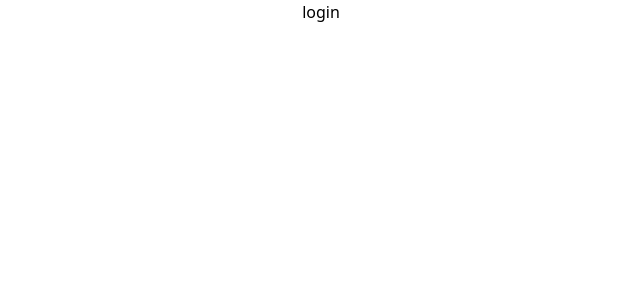
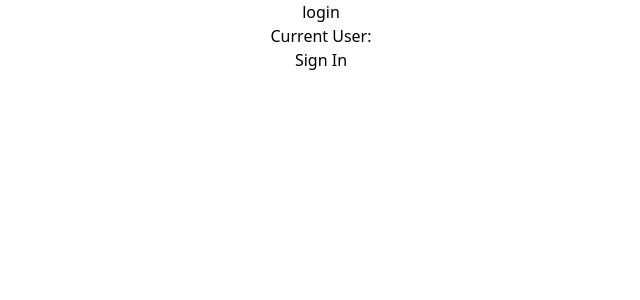
Before and after one commit to tgmgroup/virtual-easter-egg-hunt, a Next.js app: page /auth/login in a window 1280 px wide. Shown: the top 300 px of the page, without its empty margins (319-959 px from the left). Built offline with nearby package versions, Linux system fonts and the light colour scheme; no server answers.

Commit message:
login via google.

```diff
--- a/jsconfig.json
+++ b/jsconfig.json
@@ -5,7 +5,8 @@
     "paths": {
       "@/*": ["*"],
       "@/components/*": ["components/*"],
-      "@/styles/*": ["styles/*"]
+      "@/styles/*": ["styles/*"],
+      "@/lib/*": ["lib/*"]
       // add more folders here
     }
   },
--- /dev/null
+++ b/lib/auth.js
@@ -0,0 +1,78 @@
+import React, { useState, useEffect, useContext, createContext } from 'react';
+import firebase from '@/lib/firebase';
+import { createUser } from './db';
+import { urlObjectKeys } from 'next/dist/next-server/lib/utils';
+
+const authContext = createContext();
+
+export function AuthProvider({ children }) {
+  const auth = useProvideAuth();
+  return <authContext.Provider value={auth}>{children}</authContext.Provider>;
+}
+
+export const useAuth = () => {
+  return useContext(authContext);
+};
+
+function useProvideAuth() {
+  const [user, setUser] = useState(null);
+
+  const handleUser = (rawUser) => {
+    if (rawUser) {
+      const user = formatUser(rawUser);
+
+      createUser(user.uid, user);
+      setUser(user);
+      return user;
+    } else {
+      setUser(false);
+      return false;
+    }
+  };
+
+  const signinWithGithub = () => {
+    return firebase
+      .auth()
+      .signInWithPopup(new firebase.auth.GithubAuthProvider())
+      .then((response) => handleUser(response.user));
+  };
+
+  const siginWithGoogle = () => {
+    return firebase
+      .auth()
+      .signInWithPopup(new firebase.auth.GoogleAuthProvider())
+      .then((response) => handleUser(response.user));
+  };
+
+  const signout = () => {
+    return firebase
+      .auth()
+      .signOut()
+      .then(() => {
+        handleUser(false);
+      });
+  };
+
+  useEffect(() => {
+    const unsubscribe = firebase.auth().onAuthStateChanged(handleUser);
+
+    return () => unsubscribe();
+  }, []);
+
+  return {
+    user,
+    signinWithGithub,
+    siginWithGoogle,
+    signout
+  };
+}
+
+const formatUser = (user) => {
+  return {
+    uid: user.uid,
+    email: user.email,
+    name: user.displayName,
+    provider: user.providerData[0].providerId,
+    photoUrl: user.photoURL
+  };
+};
--- /dev/null
+++ b/lib/db.js
@@ -0,0 +1,10 @@
+import firebase from 'lib/firebase';
+
+const firestore = firebase.firestore();
+
+export function createUser(uid, data) {
+  return firestore
+    .collection('users')
+    .doc(uid)
+    .set({ uid, ...data }, { merge: true });
+}
--- /dev/null
+++ b/lib/firebase.js
@@ -0,0 +1,13 @@
+import firebase from 'firebase/app';
+import 'firebase/auth';
+import 'firebase/firestore';
+
+if (!firebase.apps.length) {
+  firebase.initializeApp({
+    apiKey: process.env.NEXT_PUBLIC_FIREBASE_API_KEY,
+    authDomain: process.env.NEXT_PUBLIC_FIREBASE_AUTH_DOMAIN,
+    projectId: process.env.NEXT_PUBLIC_FIREBASE_PROJECT_ID
+  });
+}
+
+export default firebase;
--- a/pages/_app.js
+++ b/pages/_app.js
@@ -1,7 +1,12 @@
 import '../styles/globals.css';
+import { AuthProvider } from '@/lib/auth';
 
 function MyApp({ Component, pageProps }) {
-  return <Component {...pageProps} />;
+  return (
+    <AuthProvider>
+      <Component {...pageProps} />
+    </AuthProvider>
+  );
 }
 
 export default MyApp;
--- a/pages/auth/login.js
+++ b/pages/auth/login.js
@@ -1,3 +1,21 @@
+import { useAuth } from '@/lib/auth';
+
 export default function login() {
-  return <div className='flex justify-center'>login</div>;
+  const auth = useAuth();
+
+  return (
+    <div className='flex justify-center'>
+      <div className='text-center'>
+        <h2>login</h2>
+        <h3>
+          Current User: <span>{auth.user?.email}</span>
+        </h3>
+        {auth.user ? (
+          <button onClick={(e) => auth.signout()}>Sign out</button>
+        ) : (
+          <button onClick={(e) => auth.siginWithGoogle()}>Sign In</button>
+        )}
+      </div>
+    </div>
+  );
 }
```
Also changed, not shown: 1 other file (tests, documents, lock files or other folders).
